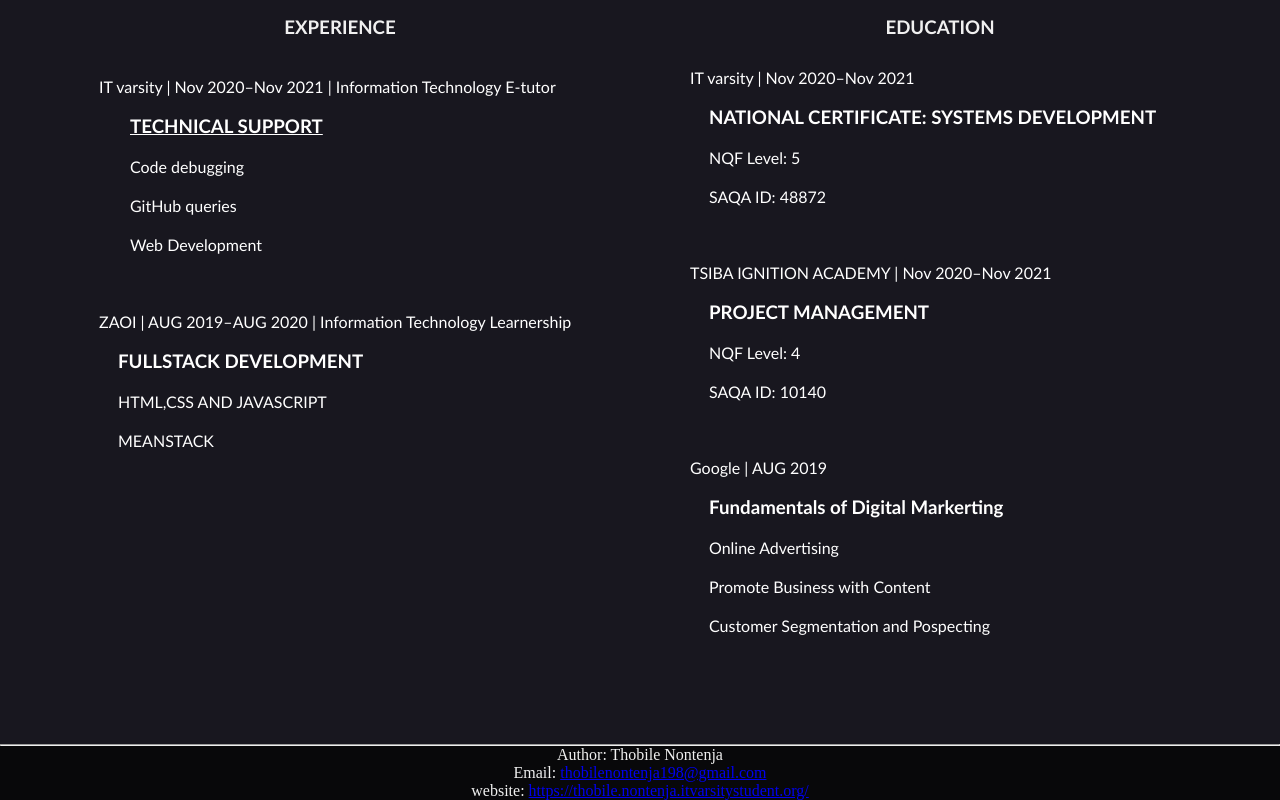
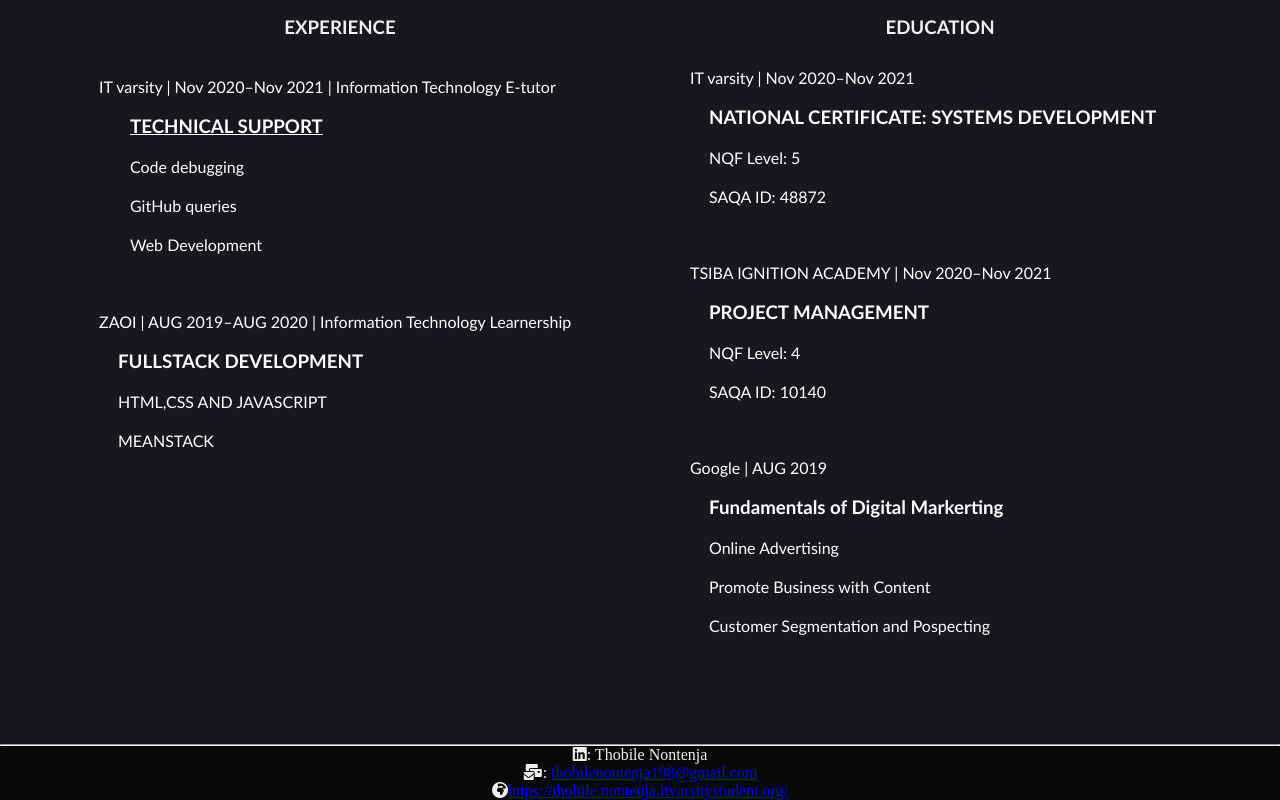
Before and after one commit to Supa-Thobile2/CODETRIBE, a plain HTML site: page about.html in a window 1280 px wide. Shown: the part 636-1436 px from the top of the page. Drawn offline with Linux system fonts and the light colour scheme.

Commit message:
updated about.html, updated contact.html, updated index.html

```diff
--- a/about.html
+++ b/about.html
@@ -7,6 +7,7 @@
     <meta charset="UTF-8">
     <meta http-equiv="X-UA-Compatible" content="IE=edge">
     <meta name="viewport" content="width=device-width, initial-scale=1.0">
+    <script src="https://kit.fontawesome.com/869819d99f.js" crossorigin="anonymous"></script>
     <link rel="stylesheet" href="style.css"/>
     <title>Document</title>
 </head>
@@ -144,13 +145,14 @@
 
      <div class="footer" >
 
-            <footer >
-                <p>Author: Thobile Nontenja</p>
-                <p>Email: <a href="mailto:thobilenontenja198@gmail.com" target="blank">thobilenontenja198@gmail.com</a></p>
-                <p>website: <a href="https://thobile.nontenja.itvarsitystudent.org/" target="blank">https://thobile.nontenja.itvarsitystudent.org/</a></p>
-            </footer>
+        <footer >
+            <p><i class="fa-brands fa-linkedin"></i>: Thobile Nontenja</p>
+            <p><i class="fa-solid fa-envelopes-bulk"></i>: <a href="mailto:thobilenontenja198@gmail.com" target="blank">thobilenontenja198@gmail.com</a></p>
+            <p><i class="fa-solid fa-earth-africa"></i><a href="https://thobile.nontenja.itvarsitystudent.org/" target="blank">https://thobile.nontenja.itvarsitystudent.org/</a></p>
+        </footer>
 
-     </div>
+      </div>
+
 
 
 
```
Also changed, not shown: contact.html (+4 -3 lines), index.html (+6 -6 lines).
